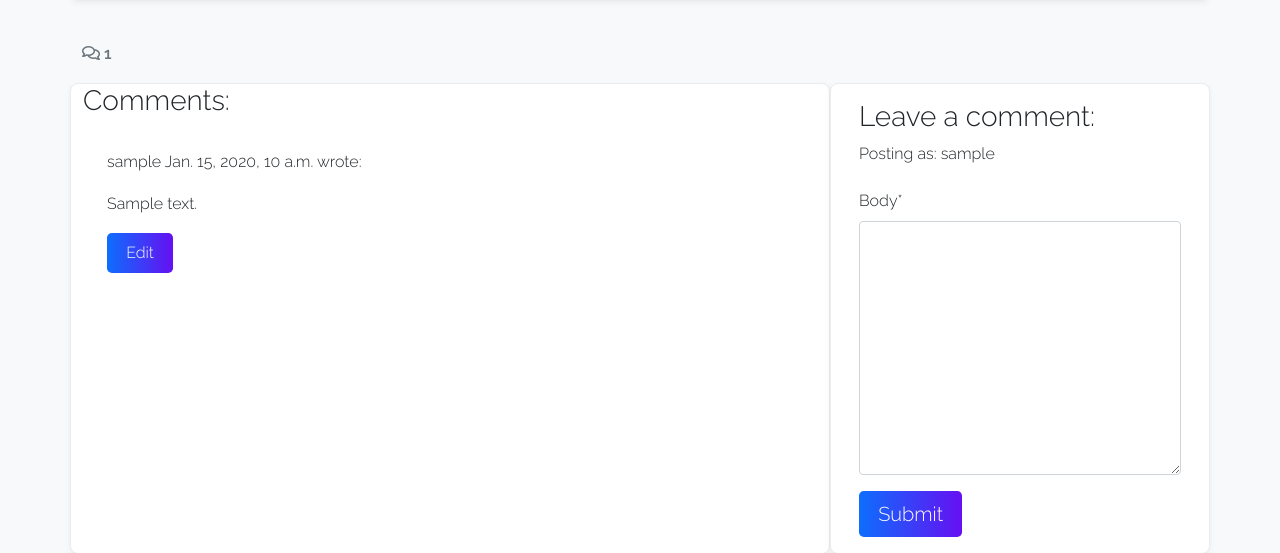
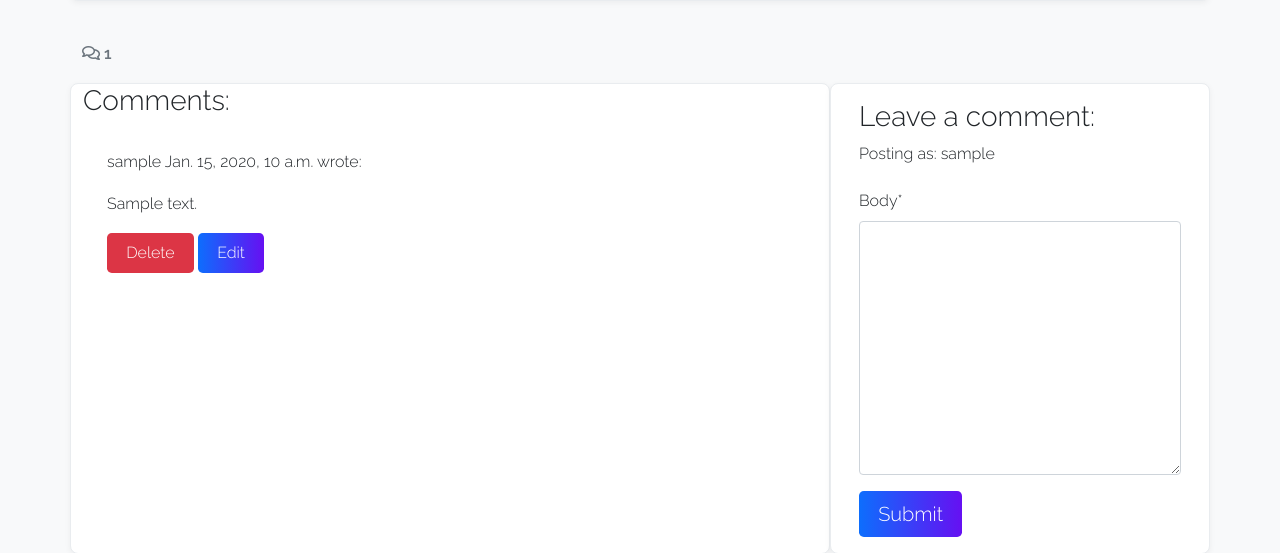
Before and after one commit to kctffs/news-on-the-go-redo, a Django app: a page that uses news/templates/news/post_detail.html in a window 1280 px wide. Shown: the part 741-1294 px from the top of the page. Run offline with Django 4.2, Linux system fonts and the light colour scheme; a user stored in the database is signed in; tables that the repository leaves empty hold one stand-in row (values such as "Sample post"); some libraries are stand-ins or nearby versions.

Commit message:
comment deleting form rework

```diff
--- a/news/templates/news/post_detail.html
+++ b/news/templates/news/post_detail.html
@@ -65,8 +65,8 @@
                     <p class="approval">Comment is waiting to be approved.</p>
                     {% endif %}
                     {% if user.is_authenticated and comment.author == user %}
-                    <button class="btn btn-edit"
-                    comment_id="{{ comment.id }}">Edit</button>
+                    <button class="btn btn-delete" comment_id="{{ comment.id }}">Delete</button>
+                    <button class="btn btn-edit" comment_id="{{ comment.id }}">Edit</button>
                     {% endif %}
                 </div>
                 {% endfor %}
@@ -92,6 +92,27 @@
     </div>
 </div>
 
+<!-- Delete confirmation modal -->
+<div class="modal fade" id="deleteModal" tabindex="-1"
+  aria-labelledby="deleteModalLabel" aria-hidden="true">
+  <div class="modal-dialog">
+    <div class="modal-content">
+      <div class="modal-header">
+        <h5 class="modal-title"
+          id="deleteModalLabel">Delete comment?</h5>
+        <button type="button" class="btn-close" data-bs-dismiss="modal" aria-label="Close"></button>
+      </div>
+      <div class="modal-body">
+        This comment will be deleted immediately, are you sure?
+      </div>
+      <div class="modal-footer">
+        <button type="button" class="btn btn-secondary" data-bs-dismiss="modal">Close</button>
+        <a id="deleteConfirm" href="#" class="btn btn-danger">Delete</a>
+      </div>
+    </div>
+  </div>
+</div>
+
 {% endblock content %}
 
 {% block extras %}
--- a/news/urls.py
+++ b/news/urls.py
@@ -6,4 +6,6 @@ urlpatterns = [
     path('<slug:slug>/', views.post_detail, name='post_detail'),
     path('<slug:slug>/edit_comment/<int:comment_id>',
          views.comment_edit, name='comment_edit'),
+    path('<slug:slug>/delete_comment/<int:comment_id>',
+         views.comment_delete, name='comment_delete'),
 ]
--- a/news/views.py
+++ b/news/views.py
@@ -58,7 +58,7 @@ def post_detail(request, slug):
 
 def comment_edit(request, slug, comment_id):
     """
-    view to edit comments
+    Edit comments
     """
     if request.method == "POST":
 
@@ -77,3 +77,20 @@ def comment_edit(request, slug, comment_id):
             messages.add_message(request, messages.ERROR, 'Comment cannot be updated.')
 
     return HttpResponseRedirect(reverse('post_detail', args=[slug]))
+
+
+def comment_delete(request, slug, comment_id):
+    """
+    Delete comment
+    """
+    queryset = Post.objects.filter(status=1)
+    post = get_object_or_404(queryset, slug=slug)
+    comment = get_object_or_404(Comment, pk=comment_id)
+
+    if comment.author == request.user:
+        comment.delete()
+        messages.add_message(request, messages.SUCCESS, 'Comment has been deleted')
+    else:
+        messages.add_message(request, messages.ERROR, 'Only your comments be deleted by you.')
+
+    return HttpResponseRedirect(reverse('post_detail', args=[slug]))
--- a/newsonthego/settings.py
+++ b/newsonthego/settings.py
@@ -28,7 +28,7 @@ TEMPLATES_DIR = os.path.join(BASE_DIR, 'templates')
 SECRET_KEY = os.environ.get("SECRET_KEY")
 
 # SECURITY WARNING: don't run with debug turned on in production!
-DEBUG = True
+DEBUG = False
 
 ALLOWED_HOSTS = [
     'news-on-the-go-2.herokuapp.com',
--- a/static/js/comments.js
+++ b/static/js/comments.js
@@ -2,6 +2,10 @@ const editButtons = document.querySelectorAll(".btn-edit");
 const commentForm = document.getElementById("commentForm");
 const submitButton = document.getElementById("submitButton");
 const commentText = commentForm.querySelector('textarea[name="body"]');
+
+const deleteModal = new bootstrap.Modal(document.getElementById("deleteModal"));
+const deleteButtons = document.getElementsByClassName("btn-delete");
+const deleteConfirm = document.getElementById("deleteConfirm");
 
 if (commentForm && commentText && submitButton) {
   // Add click event to each edit button
@@ -28,3 +32,22 @@ if (commentForm && commentText && submitButton) {
     });
   });
 }
+
+
+/**
+* Initializes deletion functionality for the provided delete buttons.
+*
+* For each button in the `deleteButtons` collection:
+* - Retrieves the associated comment's ID upon click.
+* - Updates the `deleteConfirm` link's href to point to the
+* deletion endpoint for the specific comment.
+* - Displays a confirmation modal (`deleteModal`) to prompt
+* the user for confirmation before deletion.
+*/
+for (let button of deleteButtons) {
+    button.addEventListener("click", (e) => {
+      let commentId = e.target.getAttribute("comment_id");
+      deleteConfirm.href = `delete_comment/${commentId}`;
+      deleteModal.show();
+    });
+}
```
